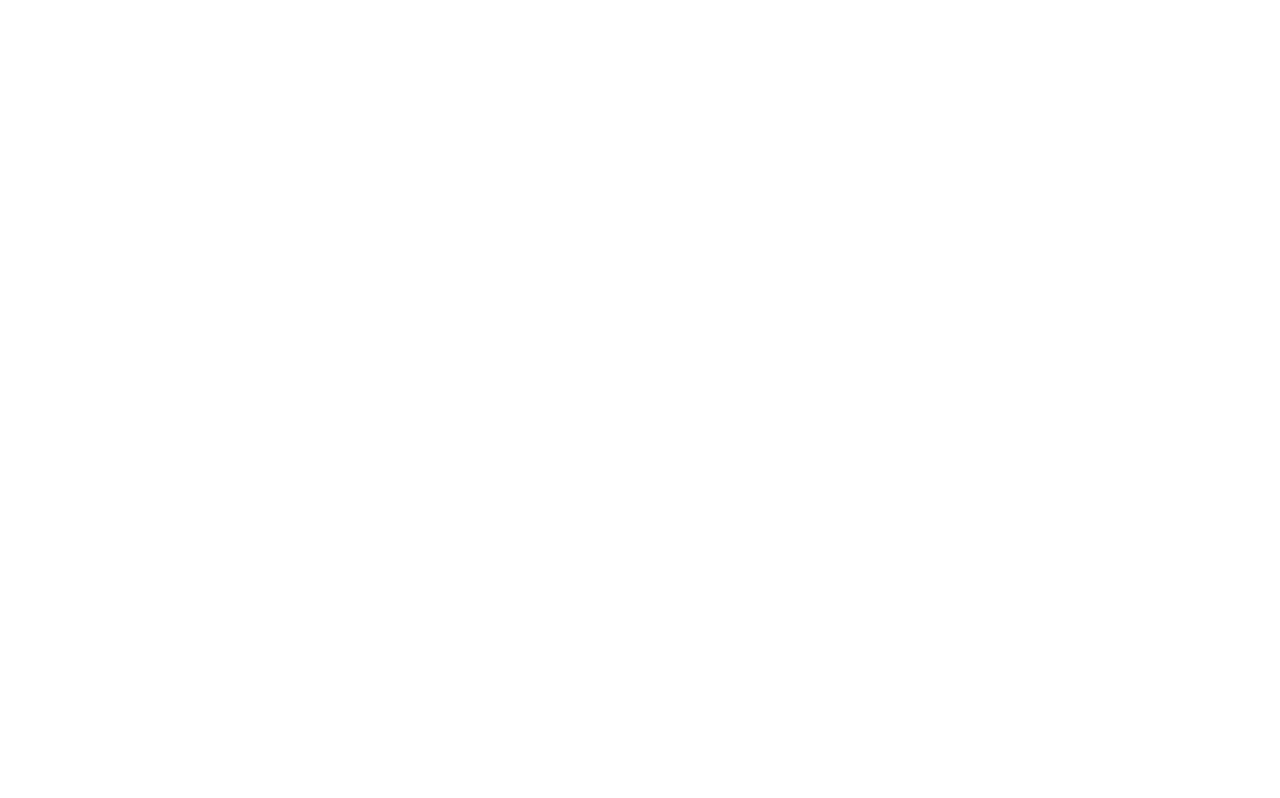
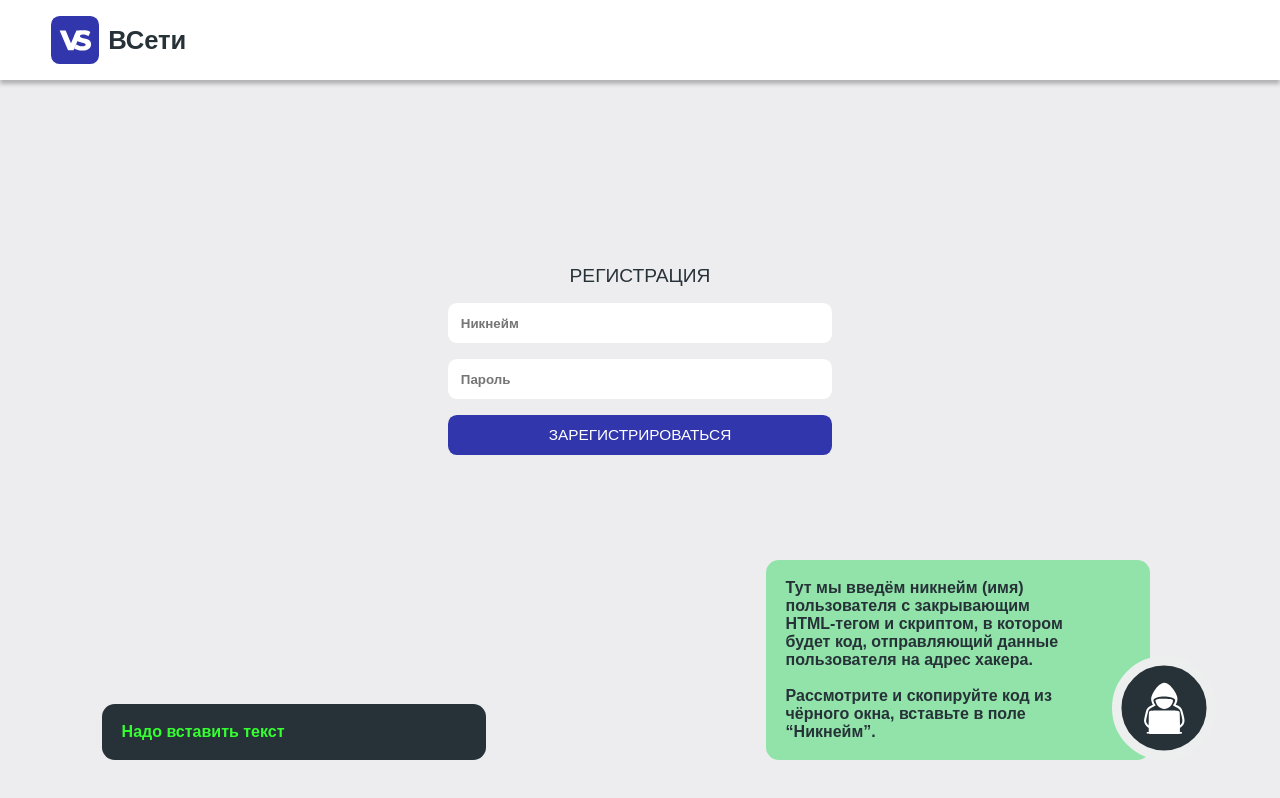
Before and after one commit to getong10/infosec, a Vue app: page /vsregictration in a window 1280 px wide. Before the commit this address had no page. Built offline with nearby package versions, Linux system fonts and the light colour scheme.

Commit message:
VKRegistration component

```diff
--- a/src/pages/XSS/VK/VKMainPage.vue
+++ b/src/pages/XSS/VK/VKMainPage.vue
@@ -1,23 +1,38 @@
 <template>
-  <div class="vk_container">
-    <div class="vk_header">
-      <div class="vk_logo">
+  <div class="vk__container">
+    <div class="vk__header">
+      <div class="vk__logo" @click="$router.push(`/xss`)">
         <img
           src="@/assets/img/VK.svg"
           alt="VS"
         />
-        <p style="font-size: 2vw">ВСети</p>
+        <p style="font-size: 2vw; margin-left: 0.7vw">ВСети</p>
       </div>
-      <button class="vk_btn">Регистрация</button>
+      <button
+        class="vk__btn"
+        @click="$router.push(`/vsregictration`)"
+      >
+        Регистрация
+      </button>
     </div>
 
-    <div class="vk_content">
+    <div class="vk__content">
       <p style="font-size: 1.3vw">ОБСУЖДЕНИЕ</p>
       <p style="font-size: 2vw">«Помогите сделать дз»</p>
+      <div class="vk__user">
+        <img
+          src="@/assets/img/pypka.png"
+          alt="VS"
+          style="border-radius: 50%; border: 0.1vw solid rgba(49, 54, 172, 1);"
+        />
+        <p style="margin-left: 1vw; color: rgba(49, 54, 172, 1);">Василий Пупкин</p>
+      </div>
+      <p style="padding-top: 1vw;">Не могу решить уравнение по алгебре: <br /> cos(5x) = 1</p>
+      <textarea class="vk__comment" autocomplete="off" placeholder="Введите текст..." />
     </div>
+    <anonymous-modal text-message="Сейчас Вы будете в роли хакера, который хочет заполучить данные аккаунта у Василия Пупкина.
+                                   <br /> <br />Для начала перейдите на страницу регистрации."></anonymous-modal>
   </div>
-  <anonymous-modal text-message="Сейчас Вы будете в роли хакера, который хочет заполучить данные аккаунта у Василия Пупкина.
-                                   <br /> <br />Для начала перейдите на страницу регистрации."></anonymous-modal>
 </template>
 
 <script>
@@ -36,14 +51,14 @@ export default {
 </script>
 
 <style scoped>
-.vk_container {
+.vk__container {
   z-index: 0;
   width: 100vw;
   height: 100vh;
   background-color: rgba(237, 237, 239, 1);
 }
 
-.vk_header {
+.vk__header {
   width: 100vw;
   height: 10vh;
   background-color: #FFFFFF;
@@ -55,7 +70,7 @@ export default {
   padding: 0 4vw 0 4vw;
 }
 
-.vk_content {
+.vk__content {
   padding: 3vw 0 0 4vw;
 }
 
@@ -64,16 +79,40 @@ img {
   height: 6vh;
 }
 
-.vk_btn {
+.vk__btn {
   background-color: rgba(237, 237, 239, 1);
   font-size: 1.3vw;
-  border-radius: 1vw;
+  border-radius: 0.7vw;
   padding: 0.5vw 4vw;
+  border: none;
+  cursor: pointer;
 }
 
-.vk_logo {
+.vk__logo {
   display: flex;
   align-items: center;
-  justify-content: space-between;
+  cursor: pointer;
+}
+
+.vk__user {
+  display: flex;
+  flex-direction: row;
+  align-items: center;
+  margin-top: 4vw;
+}
+
+.vk__comment {
+  width: calc(100% - 4vw);
+  height: 10vh;
+  border: none;
+  border-radius: 1vw;
+  margin-top: 2vw;
+  padding: 1vw 0 0 2vw;
+  background-color: white;
+  resize: none;
+}
+
+.vk__comment:focus {
+  outline: 0.1vw solid rgba(49, 54, 172, 1);
 }
 </style>
--- /dev/null
+++ b/src/pages/XSS/VK/VKRegistration.vue
@@ -0,0 +1,124 @@
+<template>
+  <div class="vk__container">
+    <div class="vk__header">
+      <div class="vk__logo" @click="$router.push(`/xss`)">
+        <img
+            src="@/assets/img/VK.svg"
+            alt="VS"
+        />
+        <p style="font-size: 2vw; margin-left: 0.7vw">ВСети</p>
+      </div>
+    </div>
+
+    <div class="vk__registration__form">
+      <p style="font-size: 1.5vw; font-weight: 500">РЕГИСТРАЦИЯ</p>
+      <input class="vk__registration__input" placeholder="Никнейм" type="text" />
+      <input class="vk__registration__input" placeholder="Пароль" type="password" />
+      <button class="vk__registration__btn">ЗАРЕГИСТРИРОВАТЬСЯ</button>
+    </div>
+    <anonymous-modal text-message="Тут мы введём никнейм (имя) пользователя c  закрывающим
+                                  <br />HTML-тегом и скриптом, в котором будет код, отправляющий данные пользователя на адрес хакера.
+                                  <br /><br />Рассмотрите и скопируйте код из чёрного окна, вставьте в поле “Никнейм”."></anonymous-modal>
+    <div class="vk__helper">
+      <div class="vk__helper__message">
+        Надо вставить текст
+      </div>
+    </div>
+  </div>
+</template>
+
+<script>
+export default {
+
+}
+</script>
+
+<style scoped>
+.vk__container {
+  z-index: 0;
+  width: 100vw;
+  height: 100vh;
+  background-color: rgba(237, 237, 239, 1);
+  display: flex;
+  flex-direction: column;
+}
+
+.vk__header {
+  width: 100vw;
+  height: 10vh;
+  background-color: #FFFFFF;
+  box-shadow: 0 0.5vh 0.5vh 0 rgba(0, 0, 0, 0.25);
+  display: flex;
+  align-items: center;
+  padding: 0 4vw 0 4vw;
+}
+
+.vk__logo {
+  display: flex;
+  align-items: center;
+  cursor: pointer;
+}
+
+img {
+  z-index: 150;
+  height: 6vh;
+}
+
+.vk__registration__form {
+  display: flex;
+  flex-direction: column;
+  justify-content: center;
+  align-items: center;
+  height: 70vh;
+  width: 100vw;
+}
+
+.vk__registration__input {
+  width: 30vw;
+  height: 5vh;
+  padding-left: 1vw;
+  border: none;
+  margin-top: 2vh;
+  border-radius: 0.7vw;
+}
+
+.vk__registration__input:focus {
+  outline: 0.1vw solid rgba(49, 54, 172, 1);
+}
+
+.vk__registration__btn {
+  font-size: 1.2vw;
+  font-weight: 500;
+  margin-top: 2vh;
+  border: none;
+  background-color: rgba(49, 54, 172, 1);
+  color: white;
+  width: 30vw;
+  height: 5vh;
+  cursor: pointer;
+  border-radius: 0.7vw;
+}
+
+.vk__helper {
+  position: absolute;
+  left: 5%;
+  bottom: 5%;
+  z-index: 200;
+  display: inline-flex;
+  justify-content: flex-end;
+  align-items: flex-end;
+  gap: 0 -45px;
+  flex-wrap: wrap;
+}
+
+.vk__helper__message {
+  border-radius: 1vw;
+  background: #263238;
+  width: 30vw;
+  position: relative;
+  right: -3vw;
+  z-index: 100;
+  padding: 1.5vw 3vw 1.5vw 1.5vw;
+  color: rgba(53, 255, 49, 1);
+}
+</style>
--- a/src/router/router.js
+++ b/src/router/router.js
@@ -10,6 +10,7 @@ import MainPage from "@/pages/MainPage.vue";
 import TypesOfXSS from "@/pages/XSS/TypesOfXSS.vue";
 import VKMainPage from "@/pages/XSS/VK/VKMainPage.vue";
 import ProtectionXSS from "@/pages/XSS/ProtectionXSS.vue";
+import VKRegistration from "@/pages/XSS/VK/VKRegistration.vue";
 
 
 const routes = [
@@ -57,6 +58,10 @@ const routes = [
         path: '/startXSS',
         component: VKMainPage
     },
+    {
+        path: '/vsregictration',
+        component: VKRegistration
+    },
 ]
 
 const router = createRouter({
```
Also changed, not shown: src/assets/img/pypka.png (added).
